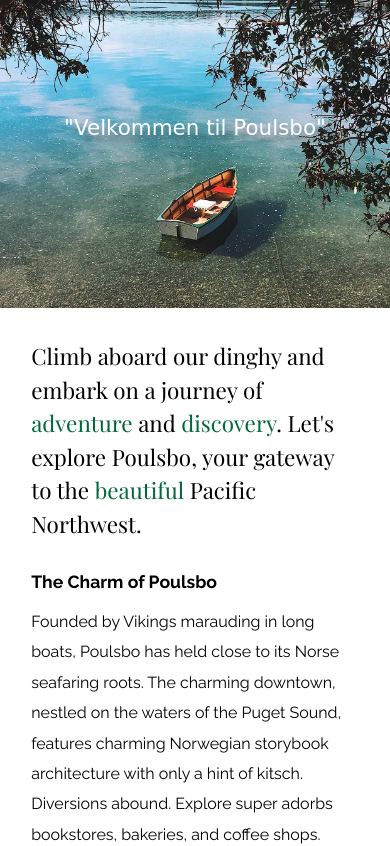
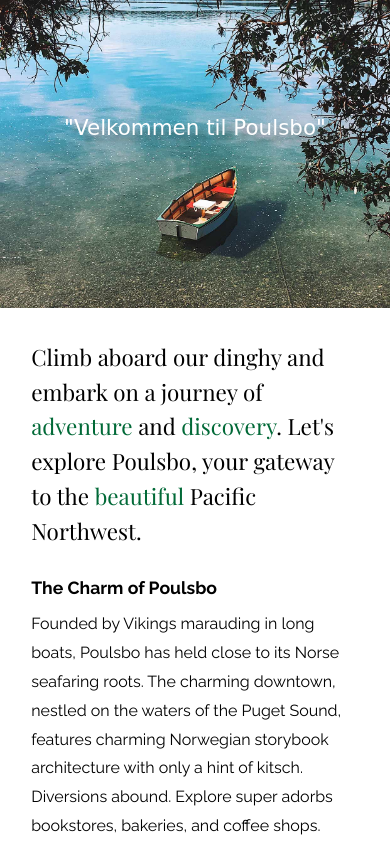
Before and after one commit to ghostcamp/ghostcamp.github.io, a plain HTML site: page index.html in a window 390 px wide. Shown: the top 846 px of the page. Drawn offline with nearby package versions, Linux system fonts and the light colour scheme; a web font is replaced by a local one.

Commit message:
Update1-2
Modified CSS

```diff
--- a/style.css
+++ b/style.css
@@ -122,11 +122,18 @@ footer div h4 {
     }
 }
 
+@media screen and (max-width: 630px) {
+    .subhead h1 {
+        font-size: 1.6em;
+        line-height: 1.5em;
+        padding-top: 1.25em;
+    }
+}
 
 @media screen and (max-width: 480px) {
     .subhead h1 {
         font-size: 1.35em;
-        line-height: 1.5em;
+        line-height: 1.6em;
         padding-top: 1.25em;
     }
     .info div p span {
@@ -138,7 +145,7 @@ footer div h4 {
         width: 80%;
         padding: 6% 8% 0% 8%;
         font-size: 1em;
-        line-height: 1.9;
+        line-height: 1.8;
     }
     .padtop {
         padding-top: 50px;
@@ -159,7 +166,7 @@ footer div h4 {
 @media screen and (max-width: 414px) {
     .subhead h1 {
         font-size: 1.4em;
-        line-height: 1.5em;
+        line-height: 1.55em;
         padding-top: 1.25em;
     }
     .info div p span {
@@ -169,3 +176,10 @@ footer div h4 {
 
 /* iPhone 8 */
 @media screen and (max-width: 375px) {
+
+
+    /* <picture>
+        <source srcset="/media/examples/frog.png"
+                media="(min-width: 10px)">
+        <img src="/media/examples/fish.png">
+    </picture> */
```
